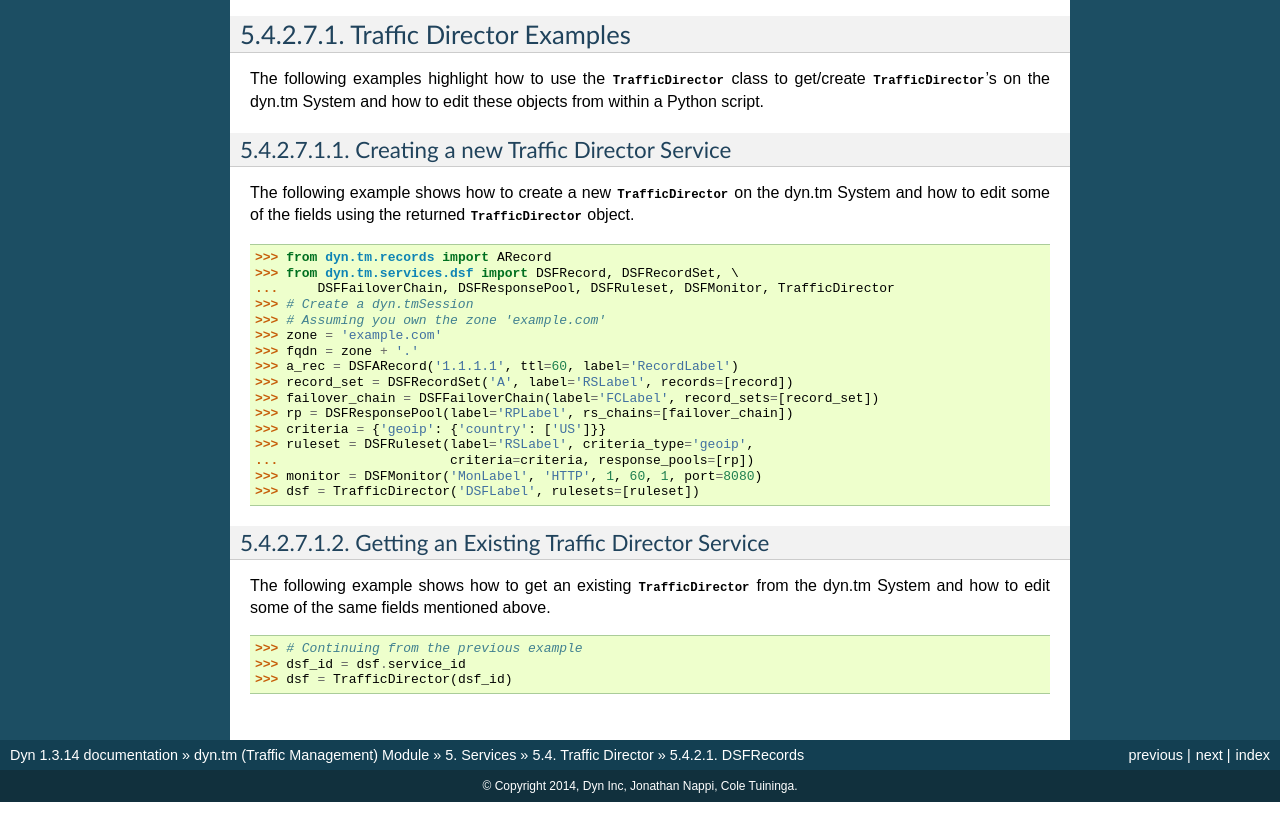
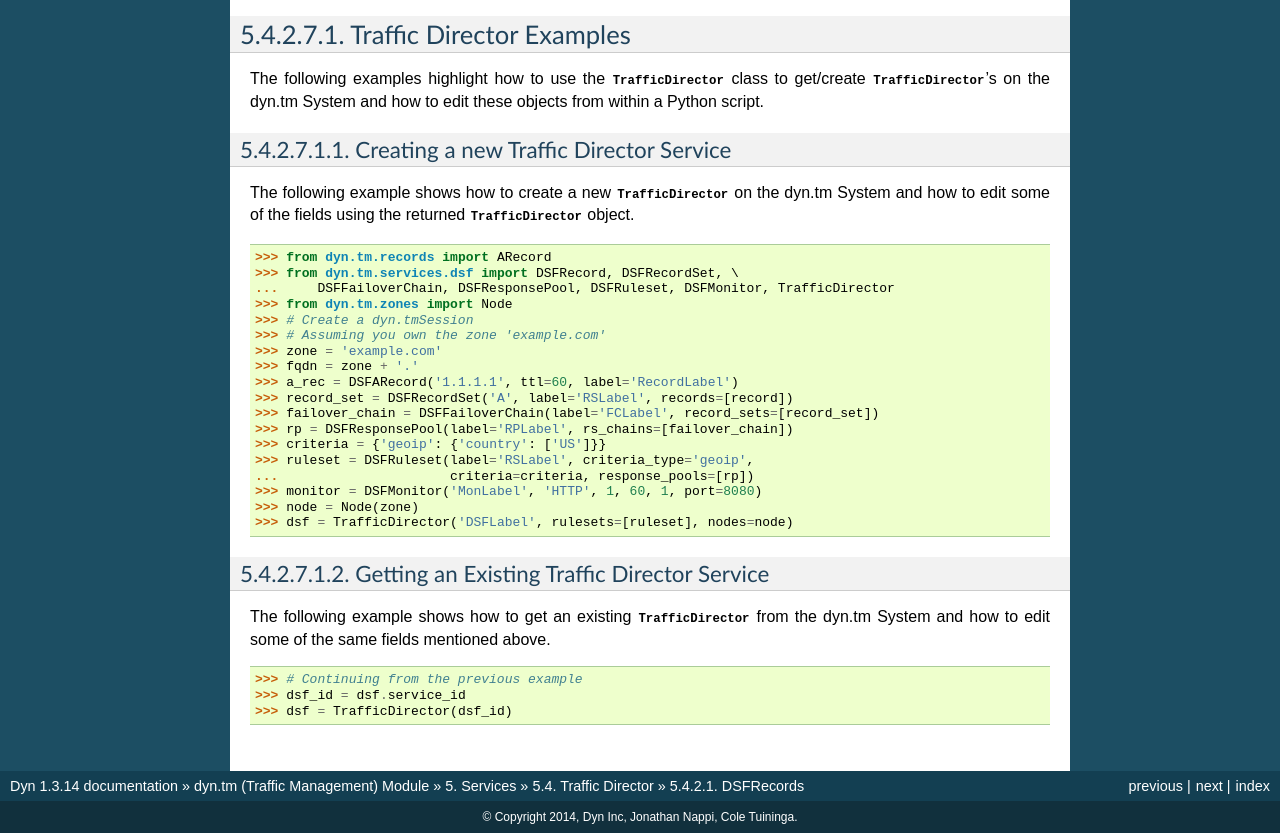
Before and after one commit to dyninc/dyn-python, a Sphinx documentation site: the page built from docs/tm/services/dsf/dsf.rst, in a window 1280 px wide and 900 px high, scrolled down 3159 px, cut to the strip 67-900 px from the top of the window. Built offline with Sphinx 7.4.7, drawn with Linux system fonts in a browser that asks for light colours; before the commit the page ends 4028 px from its top, so only the background shows below that.

Commit message:
Updating Documentation.

```diff
--- a/docs/tm/services/dsf/dsf.rst
+++ b/docs/tm/services/dsf/dsf.rst
@@ -149,6 +149,7 @@ dyn.tm System and how to edit some of the fields using the returned
     >>> from dyn.tm.records import ARecord
     >>> from dyn.tm.services.dsf import DSFRecord, DSFRecordSet, \
     ...     DSFFailoverChain, DSFResponsePool, DSFRuleset, DSFMonitor, TrafficDirector
+    >>> from dyn.tm.zones import Node
     >>> # Create a dyn.tmSession
     >>> # Assuming you own the zone 'example.com'
     >>> zone = 'example.com'
@@ -161,7 +162,9 @@ dyn.tm System and how to edit some of the fields using the returned
     >>> ruleset = DSFRuleset(label='RSLabel', criteria_type='geoip',
     ...                      criteria=criteria, response_pools=[rp])
     >>> monitor = DSFMonitor('MonLabel', 'HTTP', 1, 60, 1, port=8080)
-    >>> dsf = TrafficDirector('DSFLabel', rulesets=[ruleset])
+    >>> node = Node(zone)
+    >>> dsf = TrafficDirector('DSFLabel', rulesets=[ruleset], nodes=node)
+
 
 Getting an Existing Traffic Director Service
 ^^^^^^^^^^^^^^^^^^^^^^^^^^^^^^^^^^^^^^^^^^^^
```
